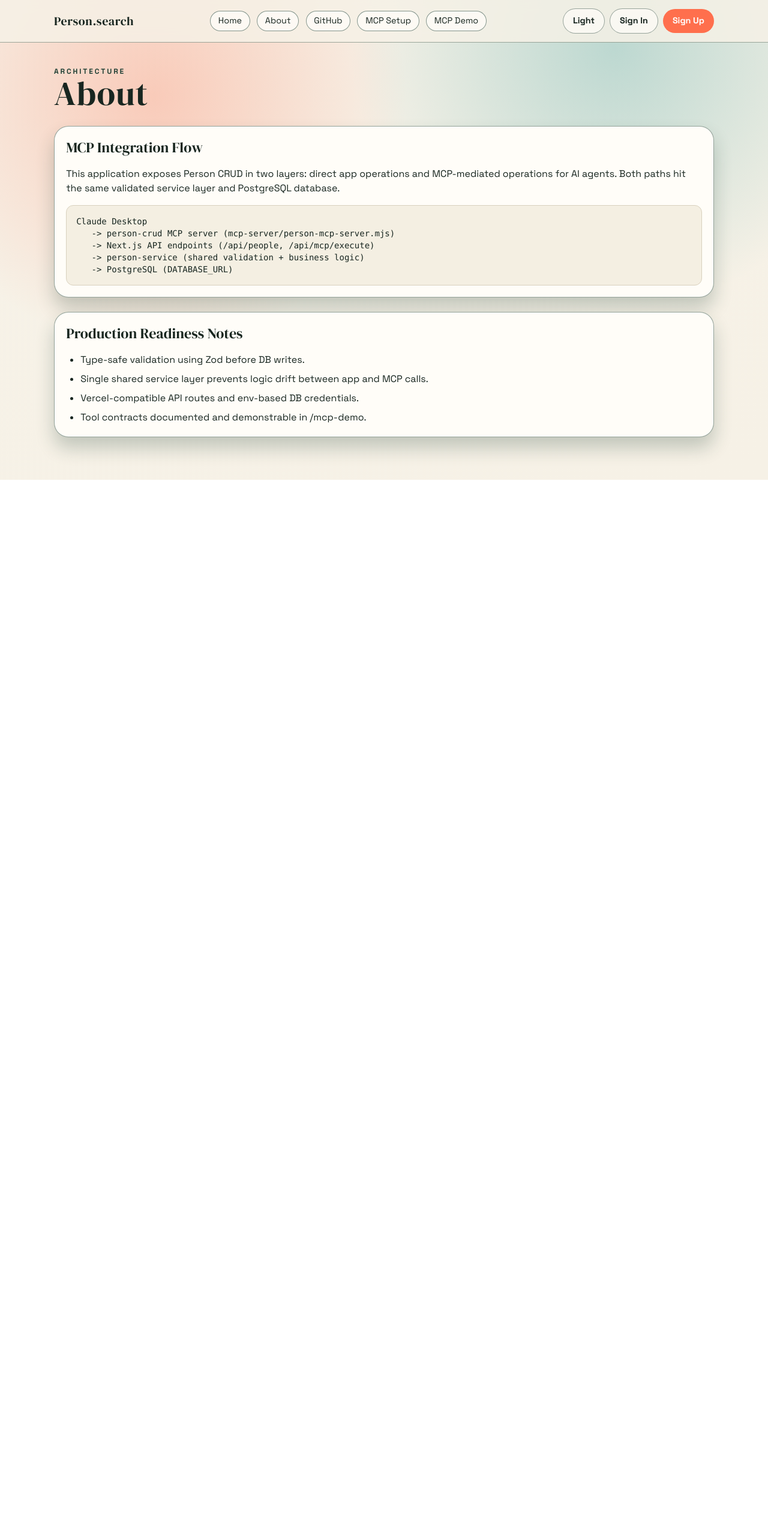
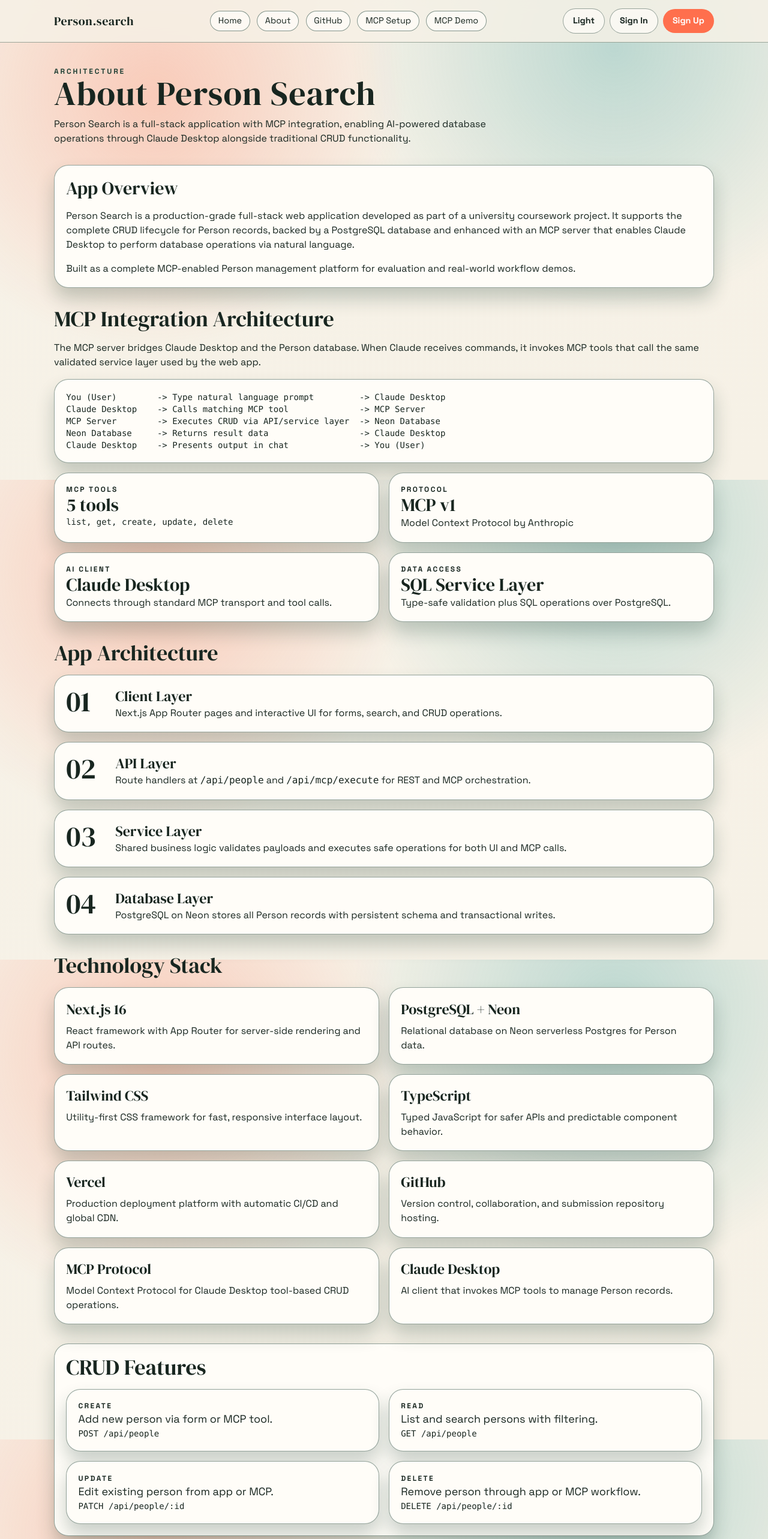
Before and after one commit to emiisushi/mcp-crud-app, a Next.js app: page /about in a window 1280 px wide. Shown: the top 2566 px of the page at 60% size. Before the commit the page ends 800 px from the top, so only its background shows below. Built offline with nearby package versions, Linux system fonts and the light colour scheme.

Commit message:
Revamp About page to match detailed architecture layout

```diff
--- a/src/app/about/page.tsx
+++ b/src/app/about/page.tsx
@@ -1,36 +1,213 @@
 export default function AboutPage() {
+  const stackItems = [
+    {
+      title: "Next.js 16",
+      description: "React framework with App Router for server-side rendering and API routes.",
+    },
+    {
+      title: "PostgreSQL + Neon",
+      description: "Relational database on Neon serverless Postgres for Person data.",
+    },
+    {
+      title: "Tailwind CSS",
+      description: "Utility-first CSS framework for fast, responsive interface layout.",
+    },
+    {
+      title: "TypeScript",
+      description: "Typed JavaScript for safer APIs and predictable component behavior.",
+    },
+    {
+      title: "Vercel",
+      description: "Production deployment platform with automatic CI/CD and global CDN.",
+    },
+    {
+      title: "GitHub",
+      description: "Version control, collaboration, and submission repository hosting.",
+    },
+    {
+      title: "MCP Protocol",
+      description: "Model Context Protocol for Claude Desktop tool-based CRUD operations.",
+    },
+    {
+      title: "Claude Desktop",
+      description: "AI client that invokes MCP tools to manage Person records.",
+    },
+  ];
+
   return (
-    <section className="space-y-6">
+    <section className="space-y-8">
       <div>
         <p className="uppercase tracking-[0.24em] text-xs font-semibold text-[#1f3f34]">Architecture</p>
-        <h1 className="hero-title">About</h1>
+        <h1 className="hero-title">About Person Search</h1>
+        <p className="max-w-3xl text-sm sm:text-base">
+          Person Search is a full-stack application with MCP integration, enabling AI-powered database operations
+          through Claude Desktop alongside traditional CRUD functionality.
+        </p>
       </div>
 
       <div className="panel space-y-4">
-        <h2 className="text-2xl" style={{ fontFamily: "var(--font-display)" }}>
-          MCP Integration Flow
+        <h2 className="text-3xl" style={{ fontFamily: "var(--font-display)" }}>
+          App Overview
         </h2>
         <p>
-          This application exposes Person CRUD in two layers: direct app operations and MCP-mediated operations for AI
-          agents. Both paths hit the same validated service layer and PostgreSQL database.
+          Person Search is a production-grade full-stack web application developed as part of a university coursework
+          project. It supports the complete CRUD lifecycle for Person records, backed by a PostgreSQL database and
+          enhanced with an MCP server that enables Claude Desktop to perform database operations via natural language.
         </p>
-        <pre className="mono text-xs sm:text-sm whitespace-pre-wrap break-words bg-[#f4efe2] p-4 rounded-xl border border-[#d9d1be]">{`Claude Desktop
-   -> person-crud MCP server (mcp-server/person-mcp-server.mjs)
-   -> Next.js API endpoints (/api/people, /api/mcp/execute)
-   -> person-service (shared validation + business logic)
-   -> PostgreSQL (DATABASE_URL)`}</pre>
+        <p>Built as a complete MCP-enabled Person management platform for evaluation and real-world workflow demos.</p>
+      </div>
+
+      <div className="space-y-4">
+        <h2 className="text-4xl" style={{ fontFamily: "var(--font-display)" }}>
+          MCP Integration Architecture
+        </h2>
+        <p>
+          The MCP server bridges Claude Desktop and the Person database. When Claude receives commands, it invokes MCP
+          tools that call the same validated service layer used by the web app.
+        </p>
+
+        <div className="panel">
+          <pre className="mono text-xs sm:text-sm whitespace-pre-wrap break-words">{`You (User)        -> Type natural language prompt         -> Claude Desktop
+Claude Desktop    -> Calls matching MCP tool              -> MCP Server
+MCP Server        -> Executes CRUD via API/service layer  -> Neon Database
+Neon Database     -> Returns result data                  -> Claude Desktop
+Claude Desktop    -> Presents output in chat              -> You (User)`}</pre>
+        </div>
+
+        <div className="grid gap-4 sm:grid-cols-2">
+          <div className="panel">
+            <p className="uppercase tracking-[0.2em] text-xs font-semibold">MCP Tools</p>
+            <h3 className="text-3xl" style={{ fontFamily: "var(--font-display)" }}>
+              5 tools
+            </h3>
+            <p className="mono text-sm">list, get, create, update, delete</p>
+          </div>
+
+          <div className="panel">
+            <p className="uppercase tracking-[0.2em] text-xs font-semibold">Protocol</p>
+            <h3 className="text-3xl" style={{ fontFamily: "var(--font-display)" }}>
+              MCP v1
+            </h3>
+            <p>Model Context Protocol by Anthropic</p>
+          </div>
+
+          <div className="panel">
+            <p className="uppercase tracking-[0.2em] text-xs font-semibold">AI Client</p>
+            <h3 className="text-3xl" style={{ fontFamily: "var(--font-display)" }}>
+              Claude Desktop
+            </h3>
+            <p>Connects through standard MCP transport and tool calls.</p>
+          </div>
+
+          <div className="panel">
+            <p className="uppercase tracking-[0.2em] text-xs font-semibold">Data Access</p>
+            <h3 className="text-3xl" style={{ fontFamily: "var(--font-display)" }}>
+              SQL Service Layer
+            </h3>
+            <p>Type-safe validation plus SQL operations over PostgreSQL.</p>
+          </div>
+        </div>
+      </div>
+
+      <div className="space-y-4">
+        <h2 className="text-4xl" style={{ fontFamily: "var(--font-display)" }}>
+          App Architecture
+        </h2>
+
+        <div className="panel grid gap-3 sm:grid-cols-[70px_1fr] sm:items-start">
+          <p className="text-5xl leading-none" style={{ fontFamily: "var(--font-display)" }}>
+            01
+          </p>
+          <div>
+            <h3 className="text-2xl" style={{ fontFamily: "var(--font-display)" }}>
+              Client Layer
+            </h3>
+            <p>Next.js App Router pages and interactive UI for forms, search, and CRUD operations.</p>
+          </div>
+        </div>
+
+        <div className="panel grid gap-3 sm:grid-cols-[70px_1fr] sm:items-start">
+          <p className="text-5xl leading-none" style={{ fontFamily: "var(--font-display)" }}>
+            02
+          </p>
+          <div>
+            <h3 className="text-2xl" style={{ fontFamily: "var(--font-display)" }}>
+              API Layer
+            </h3>
+            <p>
+              Route handlers at <span className="mono">/api/people</span> and <span className="mono">/api/mcp/execute</span> for
+              REST and MCP orchestration.
+            </p>
+          </div>
+        </div>
+
+        <div className="panel grid gap-3 sm:grid-cols-[70px_1fr] sm:items-start">
+          <p className="text-5xl leading-none" style={{ fontFamily: "var(--font-display)" }}>
+            03
+          </p>
+          <div>
+            <h3 className="text-2xl" style={{ fontFamily: "var(--font-display)" }}>
+              Service Layer
+            </h3>
+            <p>Shared business logic validates payloads and executes safe operations for both UI and MCP calls.</p>
+          </div>
+        </div>
+
+        <div className="panel grid gap-3 sm:grid-cols-[70px_1fr] sm:items-start">
+          <p className="text-5xl leading-none" style={{ fontFamily: "var(--font-display)" }}>
+            04
+          </p>
+          <div>
+            <h3 className="text-2xl" style={{ fontFamily: "var(--font-display)" }}>
+              Database Layer
+            </h3>
+            <p>PostgreSQL on Neon stores all Person records with persistent schema and transactional writes.</p>
+          </div>
+        </div>
+      </div>
+
+      <div className="space-y-4">
+        <h2 className="text-4xl" style={{ fontFamily: "var(--font-display)" }}>
+          Technology Stack
+        </h2>
+        <div className="grid gap-4 sm:grid-cols-2">
+          {stackItems.map((item) => (
+            <div key={item.title} className="panel space-y-2">
+              <h3 className="text-2xl" style={{ fontFamily: "var(--font-display)" }}>
+                {item.title}
+              </h3>
+              <p>{item.description}</p>
+            </div>
+          ))}
+        </div>
       </div>
 
       <div className="panel space-y-4">
-        <h2 className="text-2xl" style={{ fontFamily: "var(--font-display)" }}>
-          Production Readiness Notes
+        <h2 className="text-4xl" style={{ fontFamily: "var(--font-display)" }}>
+          CRUD Features
         </h2>
-        <ul className="list-disc pl-6 space-y-2">
-          <li>Type-safe validation using Zod before DB writes.</li>
-          <li>Single shared service layer prevents logic drift between app and MCP calls.</li>
-          <li>Vercel-compatible API routes and env-based DB credentials.</li>
-          <li>Tool contracts documented and demonstrable in /mcp-demo.</li>
-        </ul>
+        <div className="grid gap-4 sm:grid-cols-2">
+          <div className="panel">
+            <p className="uppercase tracking-[0.2em] text-xs font-semibold">Create</p>
+            <p className="text-lg">Add new person via form or MCP tool.</p>
+            <p className="mono text-sm">POST /api/people</p>
+          </div>
+          <div className="panel">
+            <p className="uppercase tracking-[0.2em] text-xs font-semibold">Read</p>
+            <p className="text-lg">List and search persons with filtering.</p>
+            <p className="mono text-sm">GET /api/people</p>
+          </div>
+          <div className="panel">
+            <p className="uppercase tracking-[0.2em] text-xs font-semibold">Update</p>
+            <p className="text-lg">Edit existing person from app or MCP.</p>
+            <p className="mono text-sm">PATCH /api/people/:id</p>
+          </div>
+          <div className="panel">
+            <p className="uppercase tracking-[0.2em] text-xs font-semibold">Delete</p>
+            <p className="text-lg">Remove person through app or MCP workflow.</p>
+            <p className="mono text-sm">DELETE /api/people/:id</p>
+          </div>
+        </div>
       </div>
     </section>
   );
```
